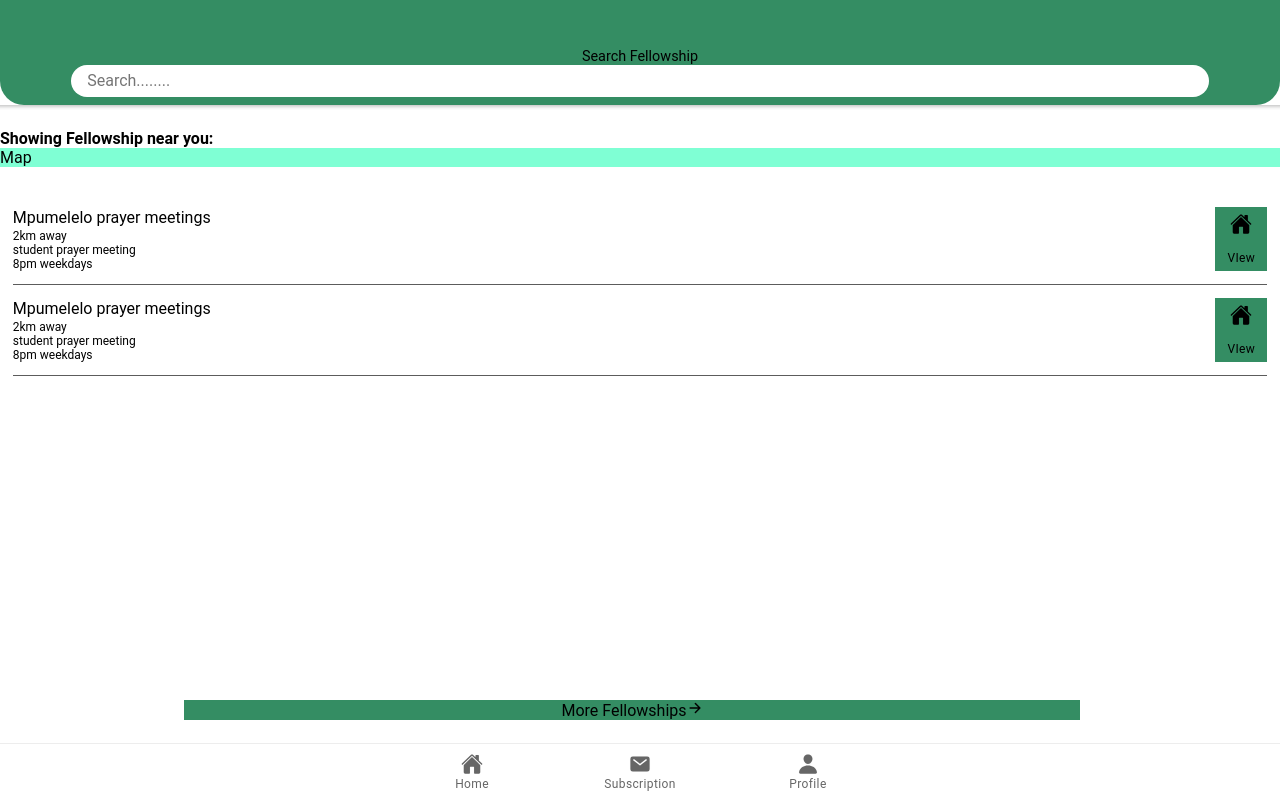
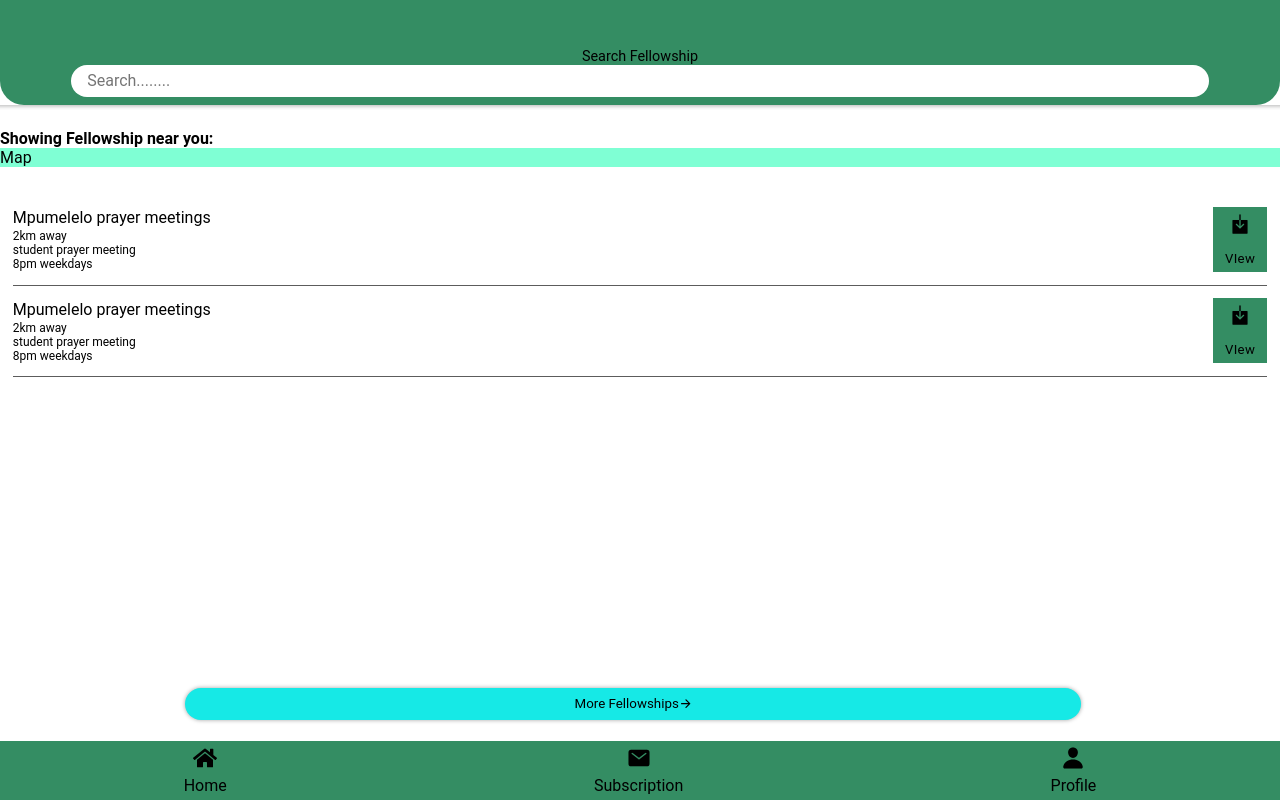
Before and after one commit to suprise079/christianConnect, a React (Create React App) app: page /home in a window 1280 px wide. Built offline with nearby package versions, Linux system fonts and the light colour scheme.

Commit message:
user home page

```diff
--- a/package.json
+++ b/package.json
@@ -19,12 +19,15 @@
     "@types/react-dom": "^16.9.10",
     "@types/react-router": "^5.1.11",
     "@types/react-router-dom": "^5.1.7",
+    "@types/styled-components": "^5.1.14",
     "ionicons": "^5.4.0",
     "react": "^17.0.1",
     "react-dom": "^17.0.1",
+    "react-icons": "^4.2.0",
     "react-router": "^5.2.0",
     "react-router-dom": "^5.2.0",
     "react-scripts": "4.0.2",
+    "styled-components": "^5.3.1",
     "typescript": "^4.1.3",
     "web-vitals": "^0.2.4",
     "workbox-background-sync": "^5.1.4",
--- a/src/components/searchFellowship/searchFellowship.css
+++ b/src/components/searchFellowship/searchFellowship.css
@@ -36,3 +36,11 @@
     flex-direction: column;
     justify-content: space-around;
 }
+
+.searchFellowship .viewInfo ion-tab-button:hover {
+    color: white;
+}
+
+.searchFellowship .viewInfo ion-tab-button ion-label {
+    font-size: 1.1em;
+}
--- a/src/components/searchFellowship/searchFellowship.tsx
+++ b/src/components/searchFellowship/searchFellowship.tsx
@@ -2,7 +2,7 @@ import { IonButton, IonIcon, IonLabel, IonTabButton
  } from '@ionic/react';
 
 import {
-  home
+  home, codeDownload, downloadSharp, download
 } from 'ionicons/icons';
 
 import React from 'react'
@@ -24,7 +24,7 @@ const SearchFellowship: React.FC = () => {
 
       <div className="viewInfo" >
         <IonTabButton >
-          <IonIcon icon={ home } ></IonIcon> <br />
+          <IonIcon icon={ downloadSharp } ></IonIcon> <br />
           <IonLabel >VIew</IonLabel>
         </IonTabButton>
       </div>
--- a/src/components/tabBar/tabBar.css
+++ b/src/components/tabBar/tabBar.css
@@ -1,7 +1,57 @@
 .tabBarContainer {
-    background-color: yellow;
-    position: absolute;
+    background-color: #348d63;
+    position: fixed;
     width: 100%;
     bottom: 0;
-    /* padding: 1em 0em; */
+    z-index: 12345678;
+    display: flex;
+    justify-content: space-around;
 }
+
+.tabBarContainer div {
+    display: flex;
+    flex-direction: column;
+    text-align: center;
+    justify-content: center;
+    vertical-align: middle;
+    background-color: #348d63;
+    padding: .3em 1em;
+}
+
+.tabBarContainer div i {
+    /* color: yellow; */
+    font-size: 1.5em;
+}
+
+.tabBarContainer div:hover {
+    cursor: pointer;
+    color: white;
+}
+
+
+/*
+.tabBarContainer ion-tab-bar {
+    --ion-tab-bar-background: #348d63;
+    --ion-tab-bar-color: black;
+    --ion-tab-bar-padding: 0em;
+} */
+
+
+/* .tabBarContainer ion-tab-button {
+    --color: black;
+    --background: white;
+    border-top: 0em;
+}
+
+.tabBarContainer ion-tab-button:hover {
+    --color: red;
+    --background: white;
+} */
+
+
+/*
+.tabBarContainer ion-icon:hover,
+.tabBarContainer ion-label:hover {
+    --background: white;
+    color: white;
+} */
--- a/src/components/tabBar/tabBar.tsx
+++ b/src/components/tabBar/tabBar.tsx
@@ -1,10 +1,9 @@
 import { IonTabBar, IonTabButton, IonIcon, IonLabel
- } from '@ionic/react';
-
-
-
-import { home, mail, person } from 'ionicons/icons';
-
+} from '@ionic/react';
+import { home, mail, person, shareSocialOutline } from 'ionicons/icons';
+import styled from 'styled-components';
+import { FaHome } from 'react-icons/fa';
+// impor } from 'react-icons/hi';
 
 import React from 'react';
 
@@ -15,25 +14,56 @@ const TabBar: React.FC = () => {
 
   return (
     <div className="tabBarContainer" >
-      <IonTabBar >
-          {/* href="/home" */}
-          <IonTabButton >
-            <IonIcon icon={ home } ></IonIcon>
-            <IonLabel >Home</IonLabel>
-          </IonTabButton>
-          {/* href="/subscription" */}
-          <IonTabButton >
-            <IonIcon icon={ mail } ></IonIcon>
-            <IonLabel >Subscription</IonLabel>
-          </IonTabButton>
-          {/* href="/" */}
-          <IonTabButton >
-            <IonIcon icon={ person } ></IonIcon>
-            <IonLabel >Profile</IonLabel>
-          </IonTabButton>
-        </IonTabBar>
+      <div >
+        {/* <IonIcon icon={ home } ></IonIcon> */}
+        <i > <FaHome /> </i>
+        <IonLabel > Home </IonLabel>
+      </div>
+
+      <div >
+        <i >
+          <IonIcon icon={ mail } ></IonIcon>
+        </i>
+
+        <IonLabel > Subscription </IonLabel>
+      </div>
+
+      <div >
+        <i >
+          <IonIcon icon={ person } ></IonIcon>
+        </i>
+        <IonLabel > Profile </IonLabel>
+      </div>
     </div>
   );
 }
 
 export default TabBar;
+
+
+
+
+{/* <IonTabBar > */}
+  {/* href="/home" */}
+  // <IonTabButton >
+    {/* <button > */}
+      // <IonIcon icon={
+        //  home} ></IonIcon>
+      // <IonLabel >Home</IonLabel>
+    {/* </button> */}
+  // </IonTabButton>
+
+  {/* href="/subscription" */}
+  // <IonTabButton >
+    // <IonIcon icon={
+      // mail } ></IonIcon>
+    // <IonLabel >Subscription</IonLabel>
+  // </IonTabButton>
+
+  {/* href="/" */}
+  // <IonTabButton >
+    // <IonIcon icon={
+      // person } ></IonIcon>
+    // <IonLabel >Profile</IonLabel>
+  // </IonTabButton>
+// </IonTabBar>
--- a/src/pages/Home.css
+++ b/src/pages/Home.css
@@ -48,6 +48,7 @@ ion-content {
     /* --ion-background-color: red; */
     --ion-text-color: black;
     --ion-text-color-rgb: 255, 255, 255;
+    padding: 10em;
 }
 
 ion-content .mapContainer {
@@ -77,13 +78,24 @@ ion-tab-bar {
     color: white;
 }
 
+input:hover,
+input:focus {
+    outline-width: 0em;
+    border: 0em;
+}
+
 ion-content .moreFellowshipBtn {
-    background-color: #348d63;
+    background-color: #16e9e6;
     width: 70%;
     margin: auto;
-    position: absolute;
-    bottom: 5em;
+    position: fixed;
+    bottom: 6em;
     left: 3em;
     right: 4em;
     text-align: center;
+    padding: .7em;
+    border-radius: 5em;
+    display: flex;
+    justify-content: center;
+    box-shadow: 0em 0em .3em rgb(162, 162, 162);
 }
--- a/src/pages/Home.tsx
+++ b/src/pages/Home.tsx
@@ -1,4 +1,4 @@
-import { IonContent, IonHeader, IonIcon, IonLabel, IonPage, IonTabBar, IonTabButton, IonTabs, IonTitle,
+import { IonButton, IonContent, IonHeader, IonIcon, IonLabel, IonPage, IonTabBar, IonTabButton, IonTabs, IonTitle,
   IonToolbar
 } from '@ionic/react';
 
@@ -8,7 +8,7 @@ import './Home.css';
 
 // import icons
 import {
-  home, arrowForward
+  home, arrowForward, arrowForwardOutline,
 } from 'ionicons/icons'
 
 // import component
@@ -45,11 +45,13 @@ const Home: React.FC = () => {
         <TabBar />
 
 
-        <div className="moreFellowshipBtn" >
-          More Fellowships
-          <IonIcon icon={ arrowForward } ></IonIcon>
-        </div>
+        {/* <div className="moreFellowshipBtn" > */}
+          <button className="moreFellowshipBtn" >
+            More Fellowships <IonIcon icon={ arrowForward } >  </IonIcon>
+          </button>
 
+
+        {/* </div> */}
       </IonContent>
 
     </IonPage>
```
Also changed, not shown: 1 other file (tests, documents, lock files or other folders).
